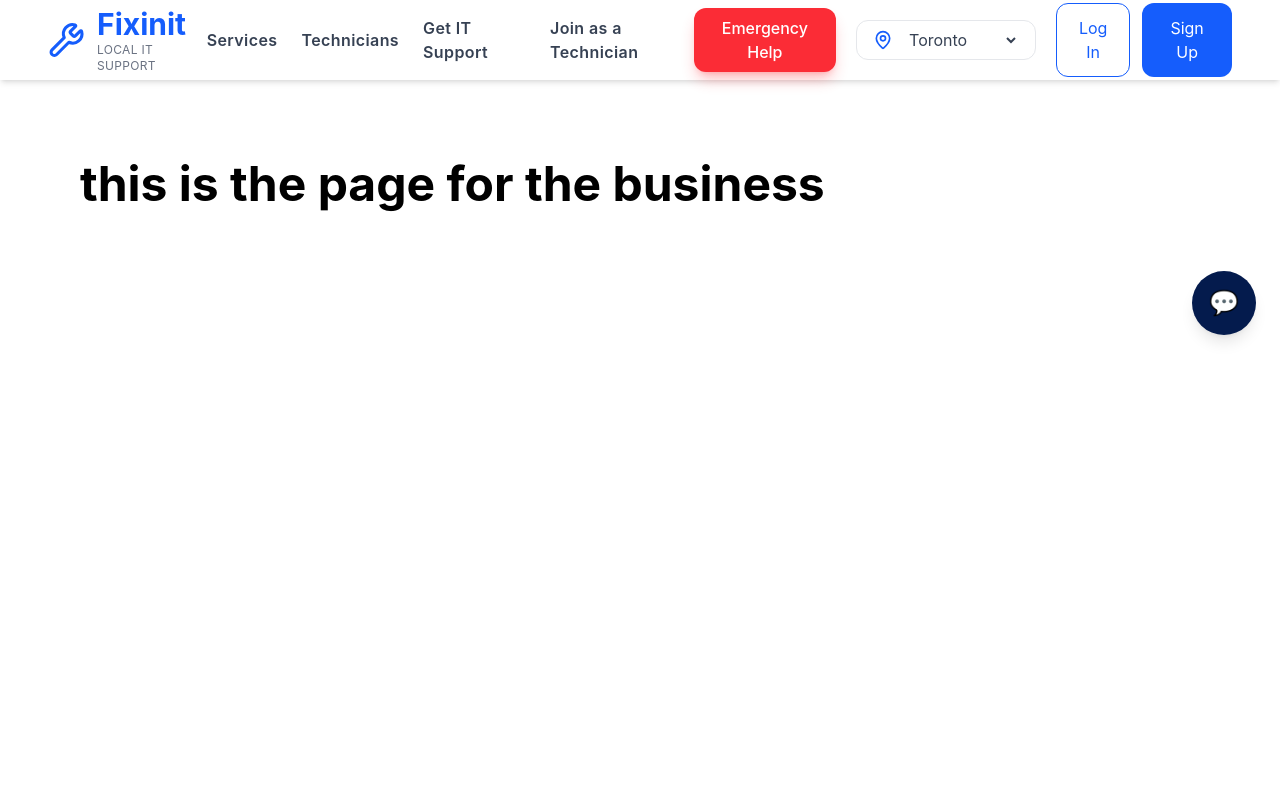
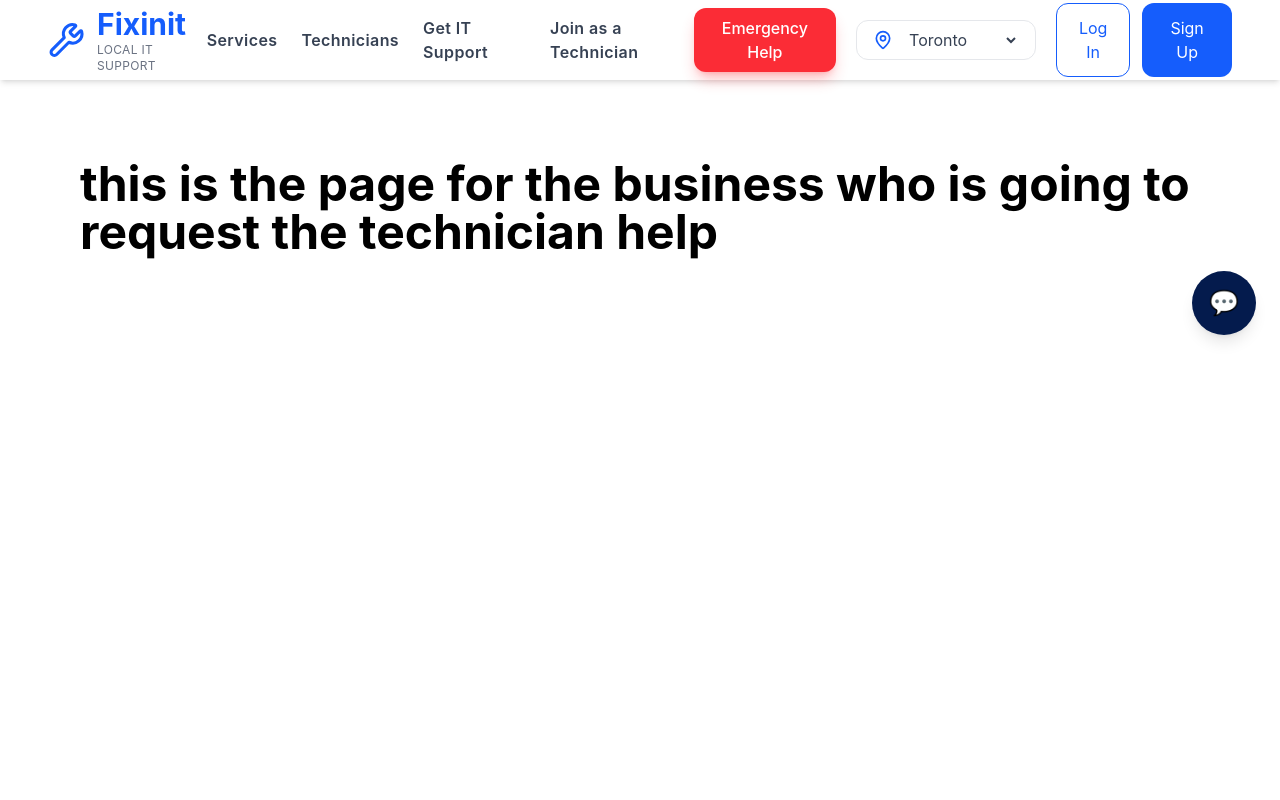
Before and after one commit to Yassine-Elamri34/Fixinit, a React app in the folder frontend/: page /get-it-support in a window 1280 px wide. Shown: the top 800 px of the page. Built offline with nearby package versions, Linux system fonts and the light colour scheme; the HTML template or start-up script is replaced by a standard one.

Commit message:
get it support

```diff
--- a/frontend/src/pages/Business/GetItSupport.jsx
+++ b/frontend/src/pages/Business/GetItSupport.jsx
@@ -6,7 +6,7 @@ function GetItSupport() {
 
       <h1 className="text-5xl font-bold">
 
-        this is the page for the business
+        this is the page for the business who is going to request the technician help
 
       </h1>
 
```
